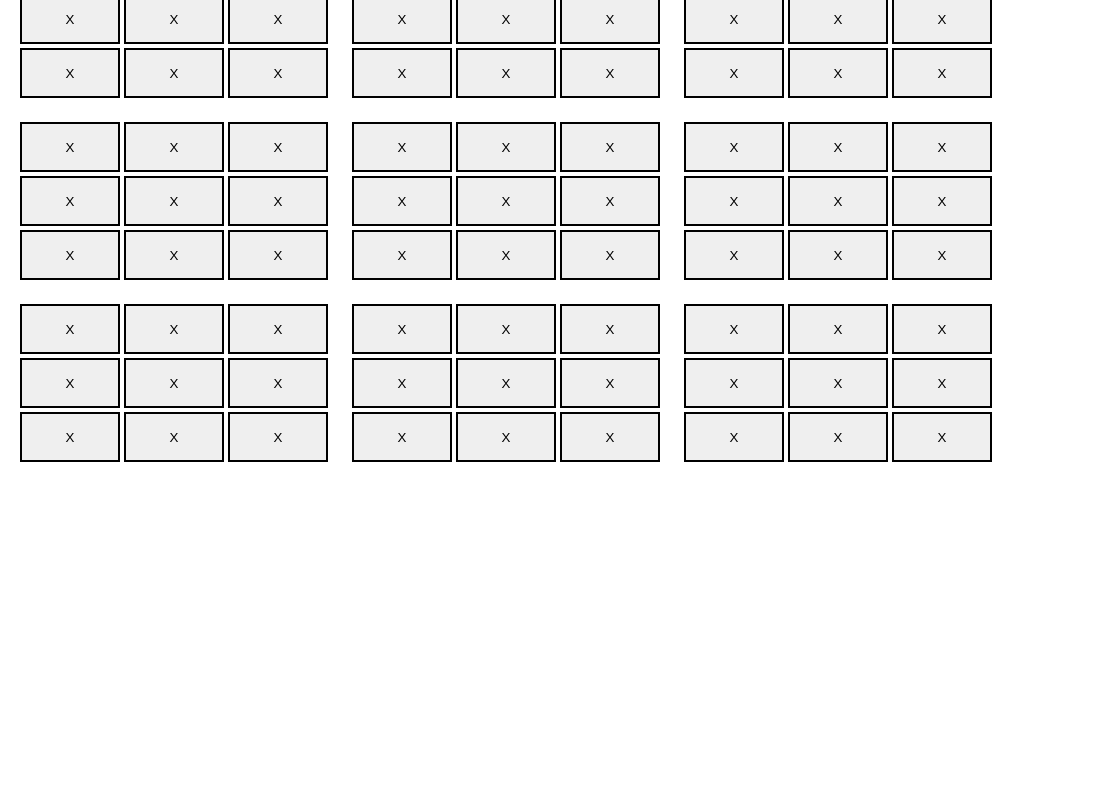
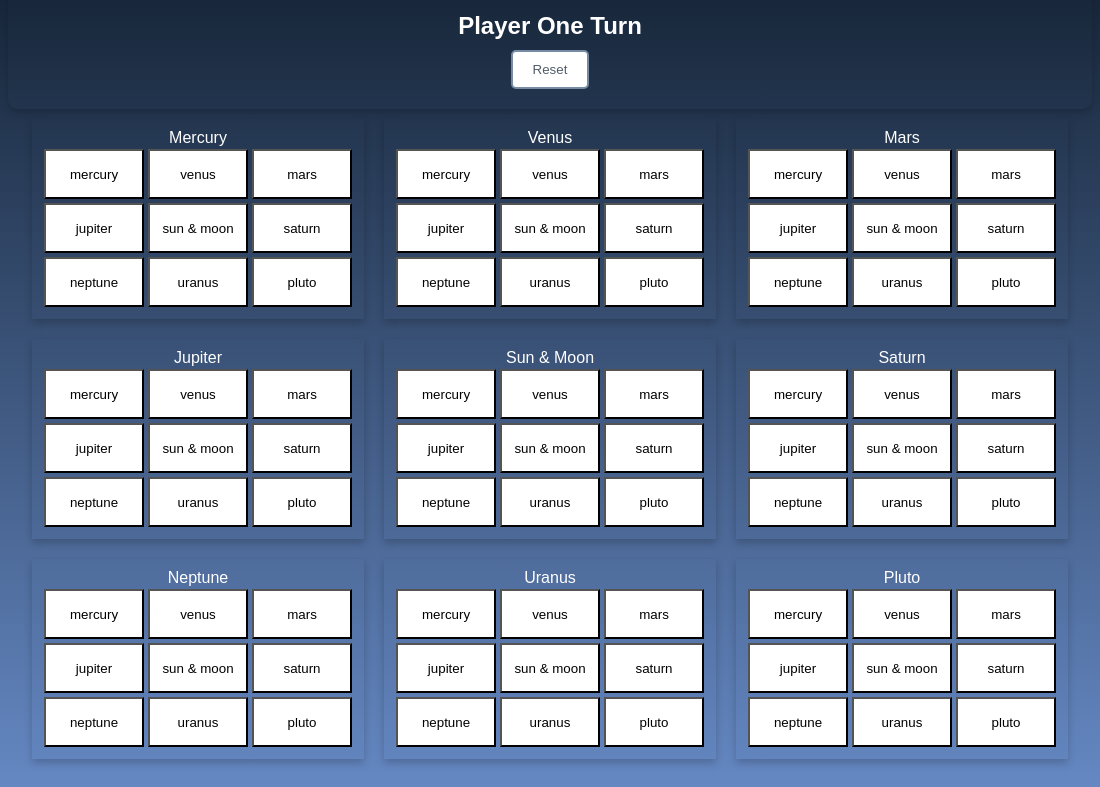
Before and after one commit to irmahs/Super-Tic-Tac-Toe, an Electron app: page index.html in a window 1100 px wide. Shown: the part 91-878 px from the top of the page. Before the commit the page ends 800 px from the top, so only its background shows below. Drawn offline with Linux system fonts and the light colour scheme.

Commit message:
force player to play in a grid

```diff
--- a/index.css
+++ b/index.css
@@ -1,11 +1,61 @@
+body {
+  font-family: Arial, sans-serif;
+  text-align: center;
+  background: linear-gradient(180deg, #0f1c2b, #6588c3);
+
+}
+
+#title {
+  text-align: center;
+  color: white;
+  padding: 20px;
+  border-radius: 10px;
+  box-shadow: 0 4px 8px rgba(0, 0, 0, 0.2);
+  font-family: 'Poppins', sans-serif;
+}
+
+#title h1 {
+  margin: 0;
+}
+
+#title p {
+  margin: 5px 0 15px;
+  opacity: 0.8;
+}
+
+#playerTurn {
+  margin: 10px 0;
+}
+
+#resetButton {
+  background-color: white;
+  color: #525d69;
+  border: 2px solid #778ca4;
+  padding: 10px 20px;
+  border-radius: 5px;
+  cursor: pointer;
+  transition: all 0.3s ease-in-out;
+}
+
+#resetButton:hover {
+  background-color: #4a90e2;
+  color: white;
+}
+
+
 .section {
   margin-bottom: 20px;
   margin-left: 10px;
   margin-right: 10px;
+  padding: 10px 10px;
+  box-shadow: 0 4px 8px rgba(0, 0, 0, 0.2);
 }
 
 .button-container {
   display: flex;
+  color: white;
+  justify-content: center;
+  margin-top: 10px;
 }
 
 .left-buttons,
@@ -13,7 +63,6 @@
 .right-buttons {
   display: grid;
   grid-template-rows: repeat(3, 1fr); /* 3 rows */
-  background-color: white;
 }
 
 .button-set {
@@ -25,5 +74,9 @@
   height: 50px;
   width: 100px;
   margin: 2px;
-  border: 2px solid black;
+  background-color: white;
 }
+
+#top-left {
+  background-image: url(assets/planet-sun.webpa);
+}
--- a/index.html
+++ b/index.html
@@ -11,188 +11,199 @@
 
 <body>
 
-  <label id="label">Player One Turn</label>
-  <button onclick="resetBoard()">Reset</button>
+  <div id="title">
+    <h1>
+      Super Tic Tac Toe
+    </h1>
+    <p>
+      by Irma HS on github
+    </p>
+    <h2 id="playerTurn">Player One Turn</h2>
+    <button id="resetButton" onclick="resetBoard()">Reset</button>
+  </div>
 
   <div class="button-container">
     <!-- Left section: 9 sets of 3x3 buttons -->
     <div class="left-buttons">
-      <div id="top-left" class="section">
+      <div id="top-left" class="section"> Mercury
         <!-- 1st row of 3 sets -->
         <div class="button-set">
-          <button onclick="changeButton(this)" class="game left">X</button>
-          <button onclick="changeButton(this)" class="game left">X</button>
-          <button onclick="changeButton(this)" class="game left">X</button>
+          <button onclick="changeButton(this)" class="game left mercury">mercury</button>
+          <button onclick="changeButton(this)" class="game left venus">venus</button>
+          <button onclick="changeButton(this)" class="game left mars">mars</button>
         </div>
         <div class="button-set">
-          <button onclick="changeButton(this)" class="game left">X</button>
-          <button onclick="changeButton(this)" class="game left">X</button>
-          <button onclick="changeButton(this)" class="game left">X</button>
+          <button onclick="changeButton(this)" class="game left jupiter">jupiter</button>
+          <button onclick="changeButton(this)" class="game left sun-moon">sun & moon</button>
+          <button onclick="changeButton(this)" class="game left saturn">saturn</button>
         </div>
         <div class="button-set">
-          <button onclick="changeButton(this)" class="game left">X</button>
-          <button onclick="changeButton(this)" class="game left">X</button>
-          <button onclick="changeButton(this)" class="game left">X</button>
+          <button onclick="changeButton(this)" class="game left neptune">neptune</button>
+          <button onclick="changeButton(this)" class="game left uranus">uranus</button>
+          <button onclick="changeButton(this)" class="game left pluto">pluto</button>
         </div>
       </div>
 
-      <div id="middle-left" class="section">
+      <div id="middle-left" class="section"> Jupiter
         <!-- 2nd row of 3 sets -->
         <div class="button-set">
-          <button onclick="changeButton(this)" class="game left">X</button>
-          <button onclick="changeButton(this)" class="game left">X</button>
-          <button onclick="changeButton(this)" class="game left">X</button>
+          <button onclick="changeButton(this)" class="game left mercury">mercury</button>
+          <button onclick="changeButton(this)" class="game left venus">venus</button>
+          <button onclick="changeButton(this)" class="game left mars">mars</button>
         </div>
         <div class="button-set">
-          <button onclick="changeButton(this)" class="game left">X</button>
-          <button onclick="changeButton(this)" class="game left">X</button>
-          <button onclick="changeButton(this)" class="game left">X</button>
+          <button onclick="changeButton(this)" class="game left jupiter">jupiter</button>
+          <button onclick="changeButton(this)" class="game left sun-moon">sun & moon</button>
+          <button onclick="changeButton(this)" class="game left saturn">saturn</button>
         </div>
         <div class="button-set">
-          <button onclick="changeButton(this)" class="game left">X</button>
-          <button onclick="changeButton(this)" class="game left">X</button>
-          <button onclick="changeButton(this)" class="game left">X</button>
+          <button onclick="changeButton(this)" class="game left neptune">neptune</button>
+          <button onclick="changeButton(this)" class="game left uranus">uranus</button>
+          <button onclick="changeButton(this)" class="game left pluto">pluto</button>
         </div>
       </div>
 
-      <div id="bottom-left" class="section">
+      <div id="bottom-left" class="section"> Neptune
         <!-- 3rd row of 3 sets -->
         <div class="button-set">
-          <button onclick="changeButton(this)" class="game left">X</button>
-          <button onclick="changeButton(this)" class="game left">X</button>
-          <button onclick="changeButton(this)" class="game left">X</button>
+          <button onclick="changeButton(this)" class="game left mercury">mercury</button>
+          <button onclick="changeButton(this)" class="game left venus">venus</button>
+          <button onclick="changeButton(this)" class="game left mars">mars</button>
         </div>
         <div class="button-set">
-          <button onclick="changeButton(this)" class="game left">X</button>
-          <button onclick="changeButton(this)" class="game left">X</button>
-          <button onclick="changeButton(this)" class="game left">X</button>
+          <button onclick="changeButton(this)" class="game left jupiter">jupiter</button>
+          <button onclick="changeButton(this)" class="game left sun-moon">sun & moon</button>
+          <button onclick="changeButton(this)" class="game left saturn">saturn</button>
         </div>
         <div class="button-set">
-          <button onclick="changeButton(this)" class="game left">X</button>
-          <button onclick="changeButton(this)" class="game left">X</button>
-          <button onclick="changeButton(this)" class="game left">X</button>
+          <button onclick="changeButton(this)" class="game left neptune">neptune</button>
+          <button onclick="changeButton(this)" class="game left uranus">uranus</button>
+          <button onclick="changeButton(this)" class="game left pluto">pluto</button>
         </div>
       </div>
+
     </div>
 
     <!-- Center section: 9 sets of 3x3 buttons -->
     <div class="center-buttons">
-      <div id="top-center" class="section">
+      <div id="top-center" class="section"> Venus
         <!-- 1st row of 3 sets -->
         <div class="button-set">
-          <button onclick="changeButton(this)" class="game center">X</button>
-          <button onclick="changeButton(this)" class="game center">X</button>
-          <button onclick="changeButton(this)" class="game center">X</button>
+          <button onclick="changeButton(this)" class="game center mercury">mercury</button>
+          <button onclick="changeButton(this)" class="game center venus">venus</button>
+          <button onclick="changeButton(this)" class="game center mars">mars</button>
         </div>
         <div class="button-set">
-          <button onclick="changeButton(this)" class="game center">X</button>
-          <button onclick="changeButton(this)" class="game center">X</button>
-          <button onclick="changeButton(this)" class="game center">X</button>
+          <button onclick="changeButton(this)" class="game center jupiter">jupiter</button>
+          <button onclick="changeButton(this)" class="game center sun-moon">sun & moon</button>
+          <button onclick="changeButton(this)" class="game center saturn">saturn</button>
         </div>
         <div class="button-set">
-          <button onclick="changeButton(this)" class="game center">X</button>
-          <button onclick="changeButton(this)" class="game center">X</button>
-          <button onclick="changeButton(this)" class="game center">X</button>
+          <button onclick="changeButton(this)" class="game center neptune">neptune</button>
+          <button onclick="changeButton(this)" class="game center uranus">uranus</button>
+          <button onclick="changeButton(this)" class="game center pluto">pluto</button>
         </div>
       </div>
 
-      <div id="middle-center" class="section">
+      <div id="middle-center" class="section"> Sun & Moon
         <!-- 2nd row of 3 sets -->
         <div class="button-set">
-          <button onclick="changeButton(this)" class="game center">X</button>
-          <button onclick="changeButton(this)" class="game center">X</button>
-          <button onclick="changeButton(this)" class="game center">X</button>
+          <button onclick="changeButton(this)" class="game center mercury">mercury</button>
+          <button onclick="changeButton(this)" class="game center venus">venus</button>
+          <button onclick="changeButton(this)" class="game center mars">mars</button>
         </div>
         <div class="button-set">
-          <button onclick="changeButton(this)" class="game center">X</button>
-          <button onclick="changeButton(this)" class="game center">X</button>
-          <button onclick="changeButton(this)" class="game center">X</button>
+          <button onclick="changeButton(this)" class="game center jupiter">jupiter</button>
+          <button onclick="changeButton(this)" class="game center sun-moon">sun & moon</button>
+          <button onclick="changeButton(this)" class="game center saturn">saturn</button>
         </div>
         <div class="button-set">
-          <button onclick="changeButton(this)" class="game center">X</button>
-          <button onclick="changeButton(this)" class="game center">X</button>
-          <button onclick="changeButton(this)" class="game center">X</button>
+          <button onclick="changeButton(this)" class="game center neptune">neptune</button>
+          <button onclick="changeButton(this)" class="game center uranus">uranus</button>
+          <button onclick="changeButton(this)" class="game center pluto">pluto</button>
         </div>
       </div>
 
-      <div id="bottom-center" class="section">
+      <div id="bottom-center" class="section"> Uranus
         <!-- 3rd row of 3 sets -->
         <div class="button-set">
-          <button onclick="changeButton(this)" class="game center">X</button>
-          <button onclick="changeButton(this)" class="game center">X</button>
-          <button onclick="changeButton(this)" class="game center">X</button>
+          <button onclick="changeButton(this)" class="game center mercury">mercury</button>
+          <button onclick="changeButton(this)" class="game center venus">venus</button>
+          <button onclick="changeButton(this)" class="game center mars">mars</button>
         </div>
         <div class="button-set">
-          <button onclick="changeButton(this)" class="game center">X</button>
-          <button onclick="changeButton(this)" class="game center">X</button>
-          <button onclick="changeButton(this)" class="game center">X</button>
+          <button onclick="changeButton(this)" class="game center jupiter">jupiter</button>
+          <button onclick="changeButton(this)" class="game center sun-moon">sun & moon</button>
+          <button onclick="changeButton(this)" class="game center saturn">saturn</button>
         </div>
         <div class="button-set">
-          <button onclick="changeButton(this)" class="game center">X</button>
-          <button onclick="changeButton(this)" class="game center">X</button>
-          <button onclick="changeButton(this)" class="game center">X</button>
+          <button onclick="changeButton(this)" class="game center neptune">neptune</button>
+          <button onclick="changeButton(this)" class="game center uranus">uranus</button>
+          <button onclick="changeButton(this)" class="game center pluto">pluto</button>
         </div>
       </div>
+
     </div>
 
     <!-- Right section: 9 sets of 3x3 buttons -->
     <div class="right-buttons">
-      <div id="top-right" class="section">
+      <div id="top-right" class="section"> Mars
         <!-- 1st row of 3 sets -->
         <div class="button-set">
-          <button onclick="changeButton(this)" class="game right">X</button>
-          <button onclick="changeButton(this)" class="game right">X</button>
-          <button onclick="changeButton(this)" class="game right">X</button>
+          <button onclick="changeButton(this)" class="game right mercury">mercury</button>
+          <button onclick="changeButton(this)" class="game right venus">venus</button>
+          <button onclick="changeButton(this)" class="game right mars">mars</button>
         </div>
         <div class="button-set">
-          <button onclick="changeButton(this)" class="game right">X</button>
-          <button onclick="changeButton(this)" class="game right">X</button>
-          <button onclick="changeButton(this)" class="game right">X</button>
+          <button onclick="changeButton(this)" class="game right jupiter">jupiter</button>
+          <button onclick="changeButton(this)" class="game right sun-moon">sun & moon</button>
+          <button onclick="changeButton(this)" class="game right saturn">saturn</button>
         </div>
         <div class="button-set">
-          <button onclick="changeButton(this)" class="game right">X</button>
-          <button onclick="changeButton(this)" class="game right">X</button>
-          <button onclick="changeButton(this)" class="game right">X</button>
+          <button onclick="changeButton(this)" class="game right neptune">neptune</button>
+          <button onclick="changeButton(this)" class="game right uranus">uranus</button>
+          <button onclick="changeButton(this)" class="game right pluto">pluto</button>
         </div>
       </div>
 
-      <div id="middle-right" class="section">
+      <div id="middle-right" class="section"> Saturn
         <!-- 2nd row of 3 sets -->
         <div class="button-set">
-          <button onclick="changeButton(this)" class="game right">X</button>
-          <button onclick="changeButton(this)" class="game right">X</button>
-          <button onclick="changeButton(this)" class="game right">X</button>
+          <button onclick="changeButton(this)" class="game right mercury">mercury</button>
+          <button onclick="changeButton(this)" class="game right venus">venus</button>
+          <button onclick="changeButton(this)" class="game right mars">mars</button>
         </div>
         <div class="button-set">
-          <button onclick="changeButton(this)" class="game right">X</button>
-          <button onclick="changeButton(this)" class="game right">X</button>
-          <button onclick="changeButton(this)" class="game right">X</button>
+          <button onclick="changeButton(this)" class="game right jupiter">jupiter</button>
+          <button onclick="changeButton(this)" class="game right sun-moon">sun & moon</button>
+          <button onclick="changeButton(this)" class="game right saturn">saturn</button>
         </div>
         <div class="button-set">
-          <button onclick="changeButton(this)" class="game right">X</button>
-          <button onclick="changeButton(this)" class="game right">X</button>
-          <button onclick="changeButton(this)" class="game right">X</button>
+          <button onclick="changeButton(this)" class="game right neptune">neptune</button>
+          <button onclick="changeButton(this)" class="game right uranus">uranus</button>
+          <button onclick="changeButton(this)" class="game right pluto">pluto</button>
         </div>
       </div>
 
-      <div id="bottom-right" class="section">
+      <div id="bottom-right" class="section"> Pluto
         <!-- 3rd row of 3 sets -->
         <div class="button-set">
-          <button onclick="changeButton(this)" class="game right">X</button>
-          <button onclick="changeButton(this)" class="game right">X</button>
-          <button onclick="changeButton(this)" class="game right">X</button>
+          <button onclick="changeButton(this)" class="game right mercury">mercury</button>
+          <button onclick="changeButton(this)" class="game right venus">venus</button>
+          <button onclick="changeButton(this)" class="game right mars">mars</button>
         </div>
         <div class="button-set">
-          <button onclick="changeButton(this)" class="game right">X</button>
-          <button onclick="changeButton(this)" class="game right">X</button>
-          <button onclick="changeButton(this)" class="game right">X</button>
+          <button onclick="changeButton(this)" class="game right jupiter">jupiter</button>
+          <button onclick="changeButton(this)" class="game right sun-moon">sun & moon</button>
+          <button onclick="changeButton(this)" class="game right saturn">saturn</button>
         </div>
         <div class="button-set">
-          <button onclick="changeButton(this)" class="game right">X</button>
-          <button onclick="changeButton(this)" class="game right">X</button>
-          <button onclick="changeButton(this)" class="game right">X</button>
+          <button onclick="changeButton(this)" class="game right neptune">neptune</button>
+          <button onclick="changeButton(this)" class="game right uranus">uranus</button>
+          <button onclick="changeButton(this)" class="game right pluto">pluto</button>
         </div>
       </div>
+
     </div>
   </div>
 
--- a/index.js
+++ b/index.js
@@ -1,45 +1,95 @@
 let isPlayerOne = true;
+
+const positionMap = new Map([
+    ["mercury", "top-left"],
+    ["jupiter", "middle-left"],
+    ["neptune", "bottom-left"],
+    ["venus", "top-center"],
+    ["sun-moon", "middle-center"],
+    ["uranus", "bottom-center"],
+    ["mars", "top-right"],
+    ["saturn", "middle-right"],
+    ["pluto", "bottom-right"]
+]);
 
 function changeButton(button) {
     const buttonColor = getComputedStyle(button).backgroundColor;
-    if (!button.disabled && (buttonColor === 'rgb(255, 255, 255)')) {
+    const planet = button.classList[2];
+    const position = positionMap.get(planet);
+
+    if (position) {
+        showToast(`You clicked ${planet}, position: ${position}`);
+    } else {
+        showToast("Unknown button clicked");
+    }
+
+    if (!button.classList.contains("played")) {
         if (isPlayerOne) {
-            button.style.backgroundColor = "red";
-            button.disabled = true;
-            document.getElementById("label").textContent = "Player Two Turn";
+            button.style.backgroundColor = "#ffb8ee";
+            button.classList.add("played"); // Adds a class
+            document.getElementById("playerTurn").textContent = "Player Two Turn";
             isPlayerOne = !isPlayerOne;
         } else {
-            button.style.backgroundColor = "blue";
-            button.disabled = true;
-            document.getElementById("label").textContent = "Player One Turn";
+            button.style.backgroundColor = "#d4b8ff";
+            button.classList.add("played"); // Adds a class
+            document.getElementById("playerTurn").textContent = "Player One Turn";
             isPlayerOne = !isPlayerOne;
         }
-        if (button.classList.contains('left')) {
-            const leftButtons = document.querySelectorAll('.left');
-            leftButtons.forEach(button => {
-            button.disabled = true;
-        });
-        const rightButtons = document.querySelectorAll('.right');
-            rightButtons.forEach(button => {
-                const isWhite = getComputedStyle(button).backgroundColor == 'rgb(255, 255, 255)';
-        if (isWhite) {
-            button.disabled = false;
-        }
-        });
-        } else if (button.classList.contains('right')) {
-            const rightButtons = document.querySelectorAll('.right');
-            rightButtons.forEach(button => {
-            button.disabled = true;
-        });
-        const leftButtons = document.querySelectorAll('.left');
-        leftButtons.forEach(button => {
-                const isWhite = getComputedStyle(button).backgroundColor == 'rgb(255, 255, 255)';
-        if (isWhite) {
-            button.disabled = false;
-        }
-        });
-        }
     }
+
+    playArea(button);
+}
+
+function playArea(button) {
+
+    const planet = button.classList[2];
+    const position = positionMap.get(planet);
+
+    const totalButtons = document.querySelectorAll("button.game");
+    totalButtons.forEach(button => {
+        button.disabled = true;
+    });
+
+    const playableButtons = document.querySelectorAll(`#${position} button:not(.played)`);
+    playableButtons.forEach(button => {
+        button.disabled = false;
+    });
+}
+
+function checkSectionFilled(sectionId) {
+    const section = document.getElementById(sectionId);
+    const children = section.querySelectorAll("button");
+
+    // Check if all children have the 'played' class
+    const allPlayed = Array.from(children).every(button => button.classList.contains('played'));
+
+    // If all children have the 'played' class, add 'filled' to the parent
+    if (allPlayed) {
+        section.classList.add('filled');
+    } else {
+        section.classList.remove('filled');
+    }
+
+}
+
+function showToast(message) {
+    const toast = document.createElement("div");
+    toast.textContent = message;
+    toast.style.position = "fixed";
+    toast.style.bottom = "20px";
+    toast.style.left = "50%";
+    toast.style.transform = "translateX(-50%)";
+    toast.style.background = "black";
+    toast.style.color = "white";
+    toast.style.padding = "10px 20px";
+    toast.style.borderRadius = "5px";
+    toast.style.zIndex = "1000";
+
+    document.body.appendChild(toast);
+
+    setTimeout(() => {
+        toast.remove();
+    }, 2000);
 }
 
 function resetBoard() {
@@ -48,6 +98,7 @@ function resetBoard() {
     buttons.forEach(button => {
         button.style.backgroundColor = "white";
         button.disabled = false;
+        button.classList.remove("played"); // Removes a class
     });
     document.getElementById("label").textContent = "Player One Turn";
 }
--- a/main.js
+++ b/main.js
@@ -18,5 +18,5 @@ app.whenReady().then(() => {
 });
 
     mainWindow.loadFile('index.html');
-    mainWindow.webContents.openDevTools();
+    //mainWindow.webContents.openDevTools();
 });
```
Also changed, not shown: 1 other file.
